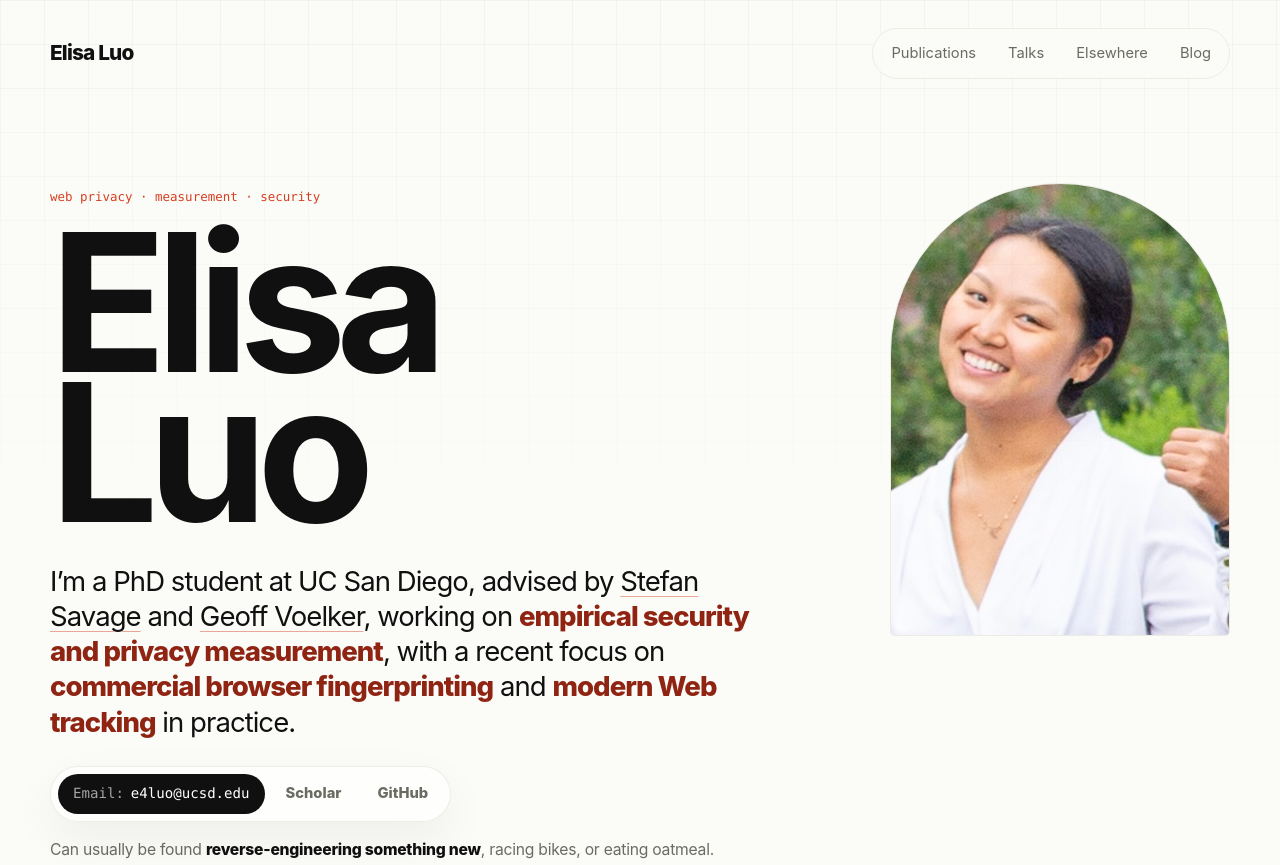
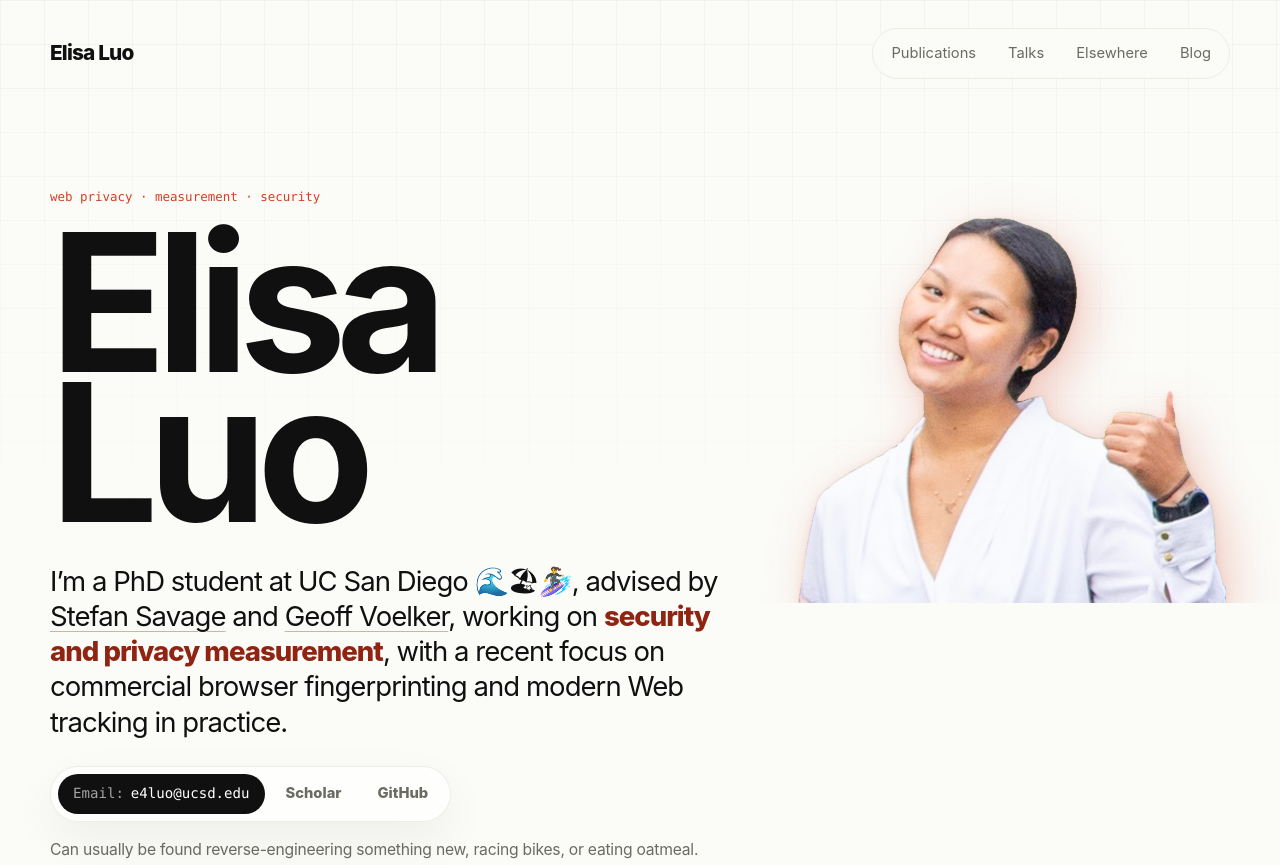
Before and after one commit to elisa-luo/elisa-luo.github.io, a plain HTML site: page index.html in a window 1280 px wide. Shown: the top 865 px of the page. Drawn offline with Linux system fonts and the light colour scheme.

Commit message:
Refresh intro and portrait
- Add emojis after UC San Diego and simplify intro bolding
- Swap portrait for a transparent cutout with a soft accent shadow

Co-Authored-By: Claude Opus 5.5 <noreply@anthropic.com>

```diff
--- a/index.html
+++ b/index.html
@@ -99,7 +99,7 @@
     .hero {
       min-height: 70vh;
       display: grid;
-      grid-template-columns: 1fr 340px;
+      grid-template-columns: 1fr 440px;
       gap: 58px;
       align-items: end;
       padding: 44px 0 78px;
@@ -144,18 +144,19 @@
     }
 
     .portrait {
-      border-radius: 999px 999px 28px 28px;
-      overflow: hidden;
-      background: var(--soft);
-      aspect-ratio: 3 / 4;
-      border: 1px solid var(--soft);
+      padding: 4px;
     }
 
     .portrait img {
       width: 100%;
-      height: 100%;
+      height: auto;
       display: block;
-      object-fit: cover;
+      /* soft accent-tinted shadow that follows the cutout's silhouette */
+      filter:
+        drop-shadow(0 2px 4px rgba(214, 63, 31, 0.12))
+        drop-shadow(10px 14px 24px rgba(214, 63, 31, 0.26));
+      /* keep the shadow from spilling below the photo's cropped bottom edge */
+      clip-path: inset(-60px -60px 0 -60px);
     }
 
     .bio-note {
@@ -378,7 +379,7 @@
         grid-template-columns: 1fr;
       }
       .hero { min-height: auto; gap: 34px; align-items: start; }
-      .side-panel { max-width: 380px; }
+      .side-panel { max-width: 440px; }
       .gallery { grid-template-columns: 1fr 1fr; grid-auto-rows: 190px; }
       .gallery img:first-child { grid-row: span 1; grid-column: span 2; }
     }
@@ -421,19 +422,19 @@
         <span class="kicker">web privacy · measurement · security</span>
         <h1 id="intro-title">Elisa<br />Luo</h1>
         <p class="dek">
-          I’m a PhD student at UC San Diego, advised by <a href="https://cseweb.ucsd.edu/~savage/" target="_blank" rel="noopener">Stefan Savage</a> and <a href="https://cseweb.ucsd.edu/~voelker/" target="_blank" rel="noopener">Geoff Voelker</a>, working on <strong>empirical security and privacy measurement</strong>, with a recent focus on <strong>commercial browser fingerprinting</strong> and <strong>modern Web tracking</strong> in practice.
+          I’m a PhD student at UC San Diego 🌊🏖🏄‍♀️, advised by <a href="https://cseweb.ucsd.edu/~savage/" target="_blank" rel="noopener">Stefan Savage</a> and <a href="https://cseweb.ucsd.edu/~voelker/" target="_blank" rel="noopener">Geoff Voelker</a>, working on <strong>security and privacy measurement</strong>, with a recent focus on commercial browser fingerprinting and modern Web tracking in practice.
         </p>
         <div class="links" aria-label="Profile links">
           <span class="email-text">Email: <a href="mailto:e4luo@ucsd.edu">e4luo@ucsd.edu</a></span>
           <a class="pill" href="https://scholar.google.com/citations?user=iybSu7YAAAAJ&hl=en&authuser=1" target="_blank" rel="noopener">Scholar</a>
           <a class="pill" href="https://github.com/elisa-luo" target="_blank" rel="noopener">GitHub</a>
         </div>
-        <p class="personality-line">Can usually be found <strong>reverse-engineering something new</strong>, racing bikes, or eating oatmeal.</p>
+        <p class="personality-line">Can usually be found reverse-engineering something new, racing bikes, or eating oatmeal.</p>
       </div>
 
       <aside class="side-panel" aria-label="Bio summary">
         <div class="portrait">
-          <img src="images/me.png" alt="Elisa Luo" />
+          <img src="images/me-cutout.png" alt="Elisa Luo" />
         </div>
       </aside>
     </section>
```
Also changed, not shown: images/me-cutout.png (added).
